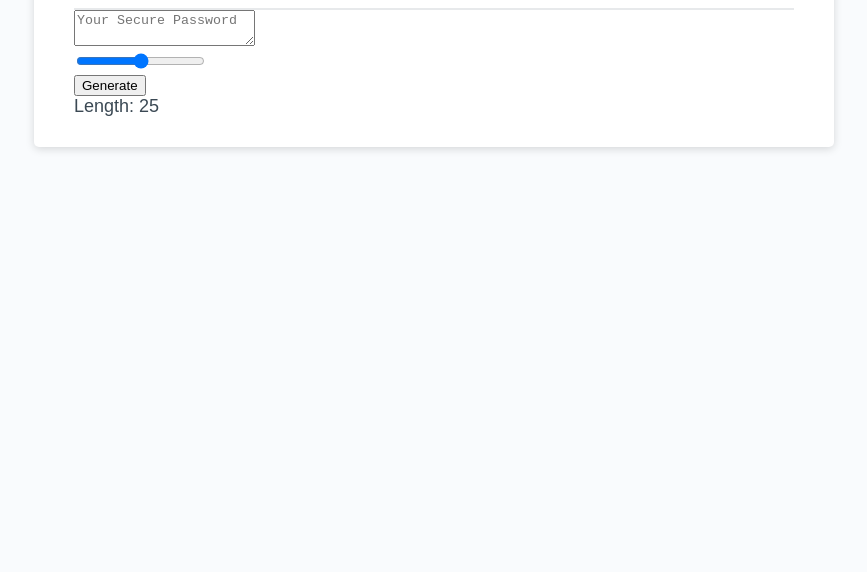
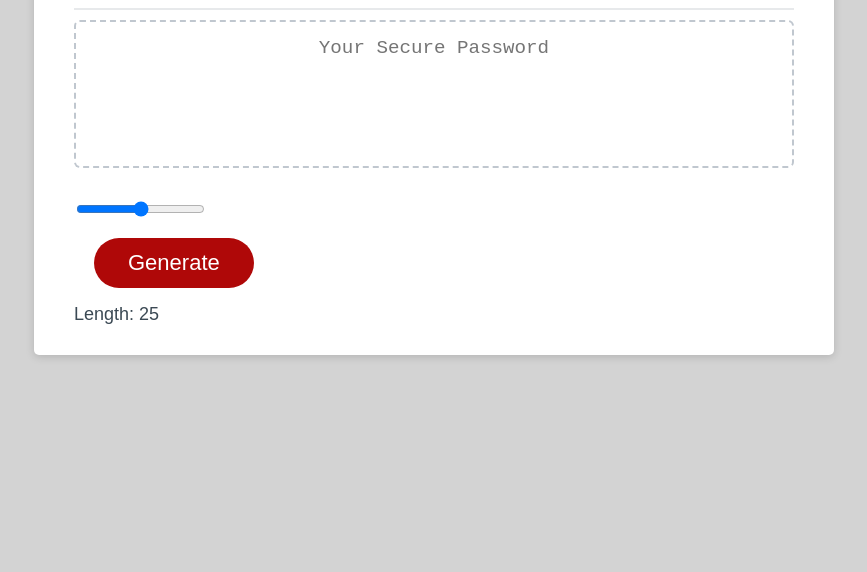
Before and after one commit to Zaguilar/Password-Generator, a plain HTML site: page index.html in a window 1280 px wide. Shown: the part 228-800 px from the top of the page, without its empty margins (206-1073 px from the left). Drawn offline with Linux system fonts and the light colour scheme.

Commit message:
background color and button matching

```diff
--- a/style.css
+++ b/style.css
@@ -72,7 +72,7 @@ header {
   clear: both;
 }
 
-.btn {
+#btn {
   border: none;
   background-color: hsl(360, 91%, 36%);
   border-radius: 25px;
@@ -97,7 +97,7 @@ button[disabled] {
   float: right;
 }
 
-#password {
+#display {
   -webkit-appearance: none;
   -moz-appearance: none;
   appearance: none;
@@ -135,3 +135,6 @@ button[disabled] {
     font-size: 0.8rem;
   }
 }
+body{
+  background-color: lightgray;
+}
```
